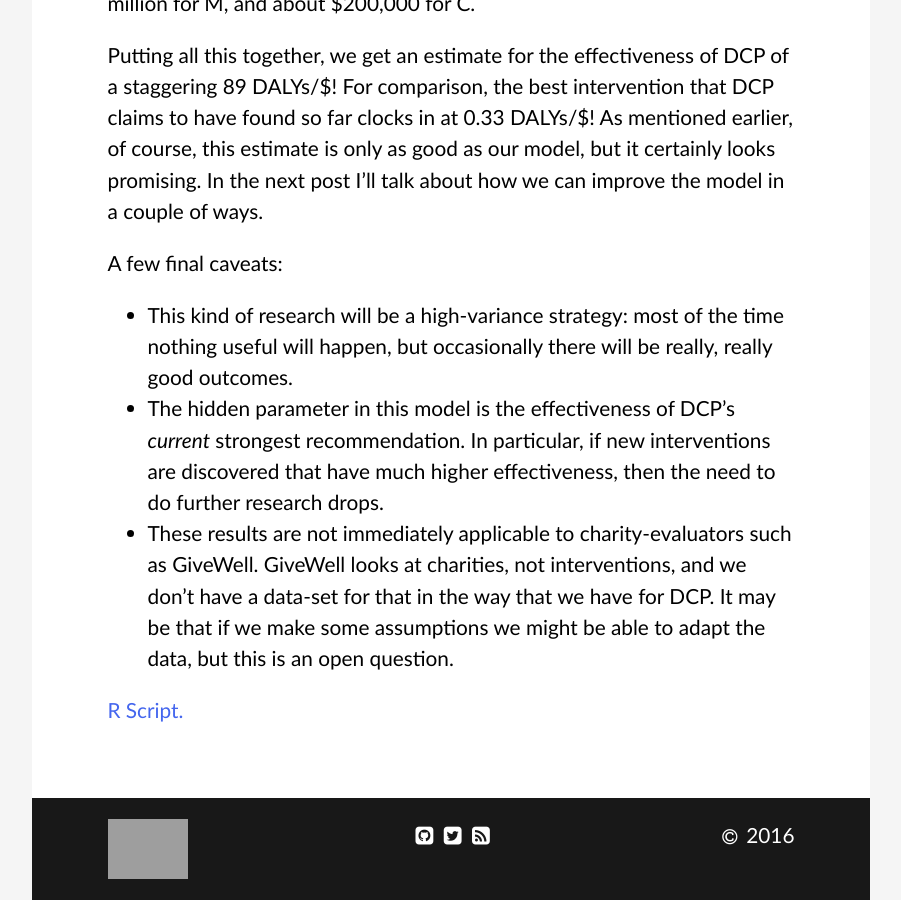
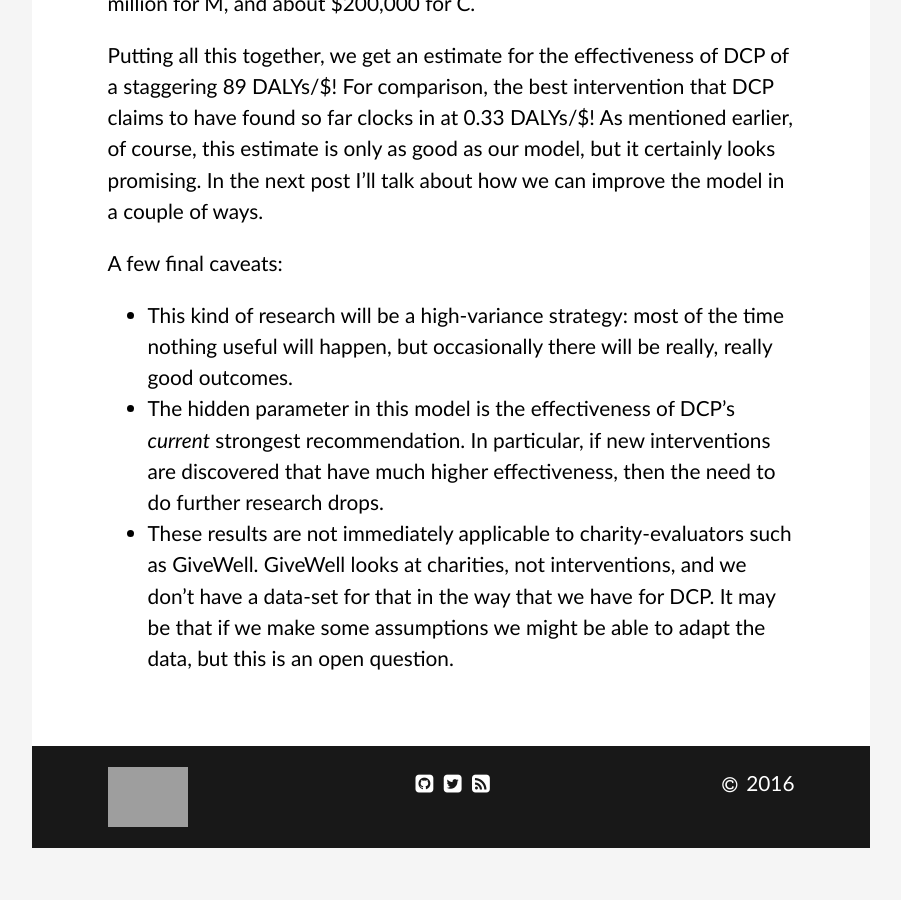
Before and after one commit to michaelpj/termsandtruthconditions, a Jekyll site: the page built from _posts/2012-11-01-estimating-the-effectiveness-of-dcp-1.markdown, in a window 1280 px wide and 900 px high, scrolled down 5082 px. Shown: the whole window, without its empty margins (189-1090 px from the left). Built offline with Jekyll 4.4.1, drawn with Linux system fonts in a browser that asks for light colours; nearby versions of some CDN libraries; some web fonts are replaced; comment, search, counter and statistics services are not loaded; after the commit the page ends 5930 px from its top, so only the background shows below that; grey boxes are pictures that could not be loaded.

Commit message:
Fix DCP posts

```diff
--- a/_posts/2012-11-01-estimating-the-effectiveness-of-dcp-1.markdown
+++ b/_posts/2012-11-01-estimating-the-effectiveness-of-dcp-1.markdown
@@ -20,7 +20,7 @@
 
 Now, suppose that there's a big bag of interventions that DCP assesses. Then we assume that for some amount of money, DCP can pick a random intervention from the bag and accurately assess its effectiveness. If it comes out better their current best recommendation, then when they report this fact, all of their followers will shift their donations to the new best intervention.
 
-If this is a good model of how DCP works, then we now have enough information to work out how much good we can do by donating to DCP. I'm going to be using [R](http://www.r-project.org/), a statistics package, to do the heavy lifting -  it's free and I've [attached](/downloads/code/dcp-effectiveness-1.R) the script I used if you're keen and want to check my working!
+If this is a good model of how DCP works, then we now have enough information to work out how much good we can do by donating to DCP. I'm going to be using [R](http://www.r-project.org/), a statistics package, to do the heavy lifting -  it's free and I've [attached](/blog/downloads/code/dcp-effectiveness-1.r) the script I used if you're keen and want to check my working!
 
 Firstly, we need to know something about the distribution of the interventions in the bag. A quick reminder about probability distributions: the probability distribution of some random variable usually looks like a humped graph. Along the bottom are all the options we could have. In this case, that's the possible cost-effectivenesses of a random health intervention, i.e. pretty much any positive real number. Along the side it shows how likely that possibility is. One very common type of distribution is a "normal" distribution. This just looks like a big hump in the middle that spreads out to the sides (often called a "bell-curve"). Intuitively, that means that most of the time you get one of the possibilities in the middle, and the other possibilities get less likely as they get further away from the middle. Normal distributions are quite nice to work with, and they're also pretty common. Importantly, they can be totally specified by just two parameters: the mean of the distribution (the average outcome you get), and the standard deviation (which tells you how far away from the mean things tend to be). Between the two of these you know where the middle of the hump is (the mean), and how wide it is (the standard deviation), and that's all you need to know.
 
@@ -49,5 +49,3 @@
 - This kind of research will be a high-variance strategy: most of the time nothing useful will happen, but occasionally there will be really, really good outcomes.
 - The hidden parameter in this model is the effectiveness of DCP's *current* strongest recommendation. In particular, if new interventions are discovered that have much higher effectiveness, then the need to do further research drops.
 - These results are not immediately applicable to charity-evaluators such as GiveWell. GiveWell looks at charities, not interventions, and we don't have a data-set for that in the way that we have for DCP. It may be that if we make some assumptions we might be able to adapt the data, but this is an open question.
-
-[R Script.](/downloads/code/dcp-effectiveness-1.R)
--- a/_posts/2012-11-04-estimating-the-effectiveness-of-dcp-2.markdown
+++ b/_posts/2012-11-04-estimating-the-effectiveness-of-dcp-2.markdown
@@ -8,7 +8,7 @@
 
 *[This is the second of two posts I wrote on estimating the cost-effectiveness of the DCP organization.. It was originally published on the [Giving What We Can blog](http://www.givingwhatwecan.org/blog/2012-11-01/estimating-the-effectiveness-of-dcp-2).]*
 
-Warning: I'm now going to start assuming some serious statistics knowledge! Most readers should not expect to be able to follow the guts of what is being done, but the bottom line should still make sense. As before, we're using R to do most of the work, and the script is [attached](/downloads/code/dcp-effectiveness-2.R).
+Warning: I'm now going to start assuming some serious statistics knowledge! Most readers should not expect to be able to follow the guts of what is being done, but the bottom line should still make sense. As before, we're using R to do most of the work, and the script is [attached](/blog/downloads/code/dcp-effectiveness-2.r).
 
 In the previous post, I explained a simple statistical model for assessing the effectiveness of donating to DCP. In this post I would like to describe some improvements to the model. The most important of these is allowing for the possibility of error in DCP's assessment process. Some of the variation in the DCP’s results are due not to real differences in the cost effectiveness of treatments, but rather simply measurement error on their part. We will run simulations where we vary how large this error is, and see how much it reduces the value of DCP’s work. The bottom line is that given guesses about the size of the errors and the funding their research moves, DCP still appears much better to fund than the best treatment they identify.
 
@@ -28,7 +28,7 @@
 
 $$t_i \sim N(\mu, \sigma^2)$$
 
-$$m\_i \sim N(t\_i, \sigma'^2)$$
+$$m_i \sim N(t_i, \sigma'^2)$$
 
 where $\sigma'$ is the standard deviation of the error, $m\_i$ is the "measured" value, and $t\_i$ is the true value as before.
 
```
Also changed, not shown: 2 other files.
